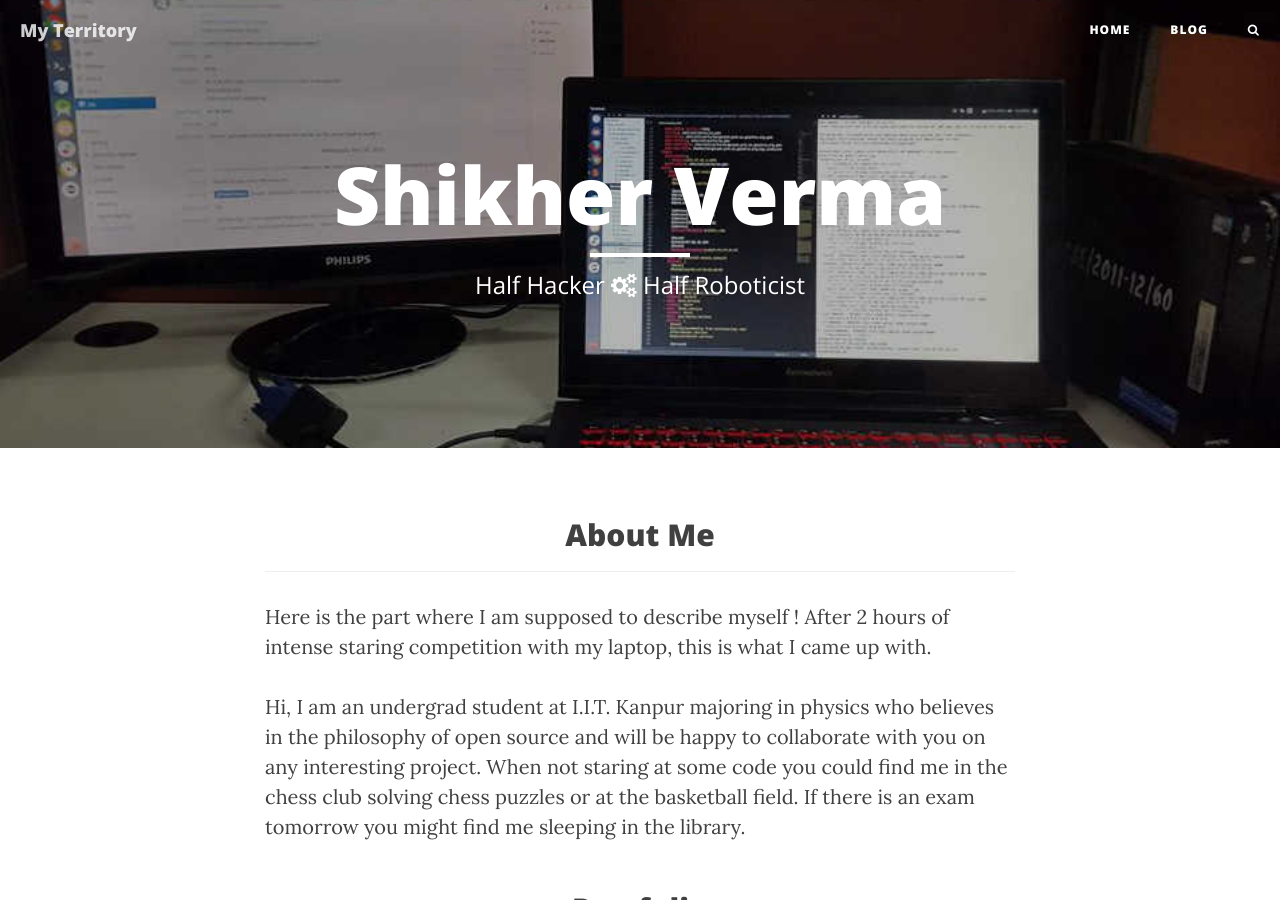
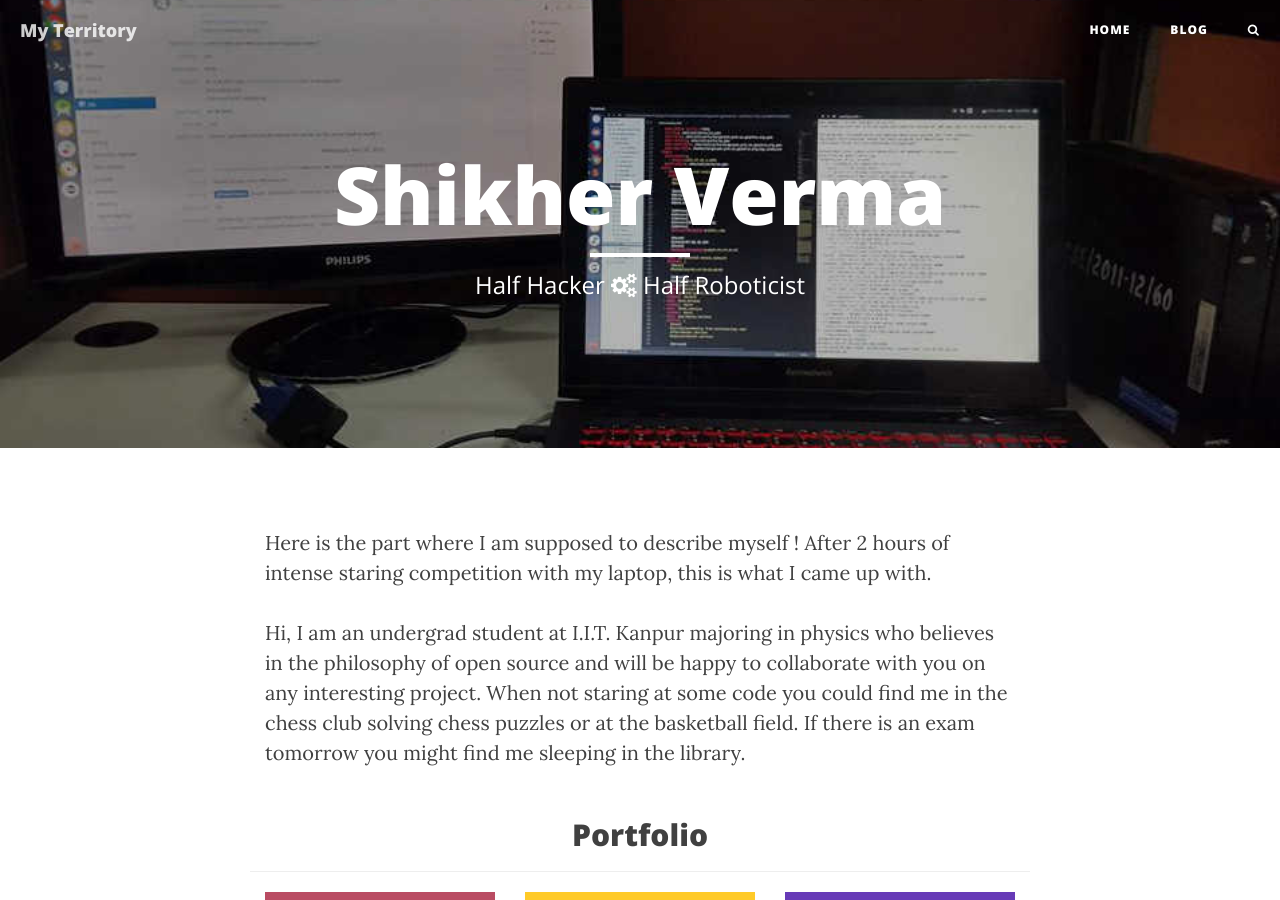
Before and after one commit to it-projects-llc/odoo-saas-tools, a Jekyll site: the page built from index.html, in a window 1280 px wide and 900 px high. Built offline with Jekyll 4.4.1, drawn with Linux system fonts in a browser that asks for light colours; nearby versions of some CDN libraries.

Commit message:
removed About header

```diff
--- a/index.html
+++ b/index.html
@@ -7,10 +7,6 @@
 
 <!-- About Content -->
 <section id="about">
-	<div class="text-center">
-		<h2>About Me</h2>
-		<hr>
-	</div>
 	<div>
 		<p>
 			Here is the part where I am supposed to describe myself !
```
